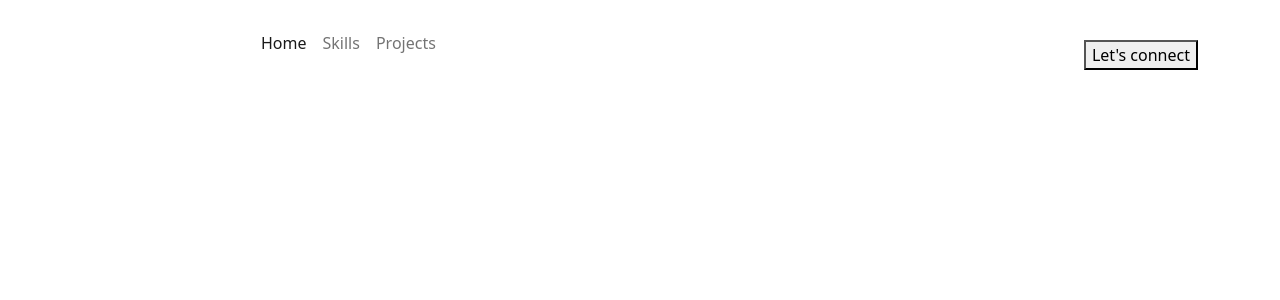
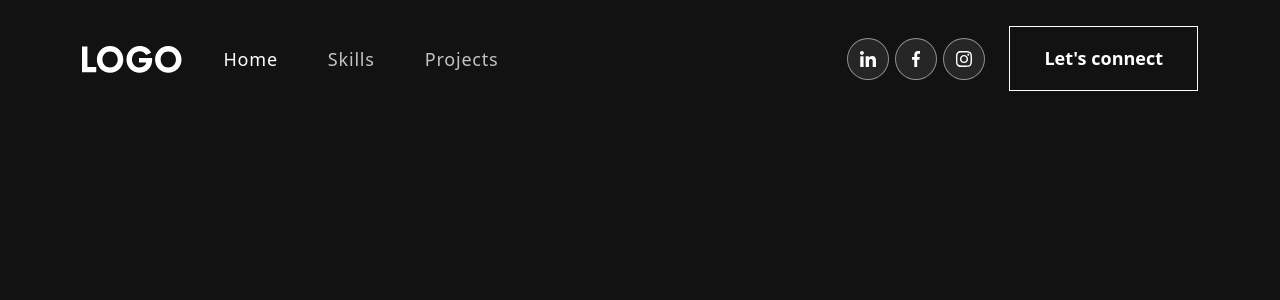
Before and after one commit to TsaiTsaiChieh/portfoilo-test, a React (Create React App) app: page / in a window 1280 px wide. Shown: the top 300 px of the page. Built offline with nearby package versions, Linux system fonts and the light colour scheme.

Commit message:
:sparkles: add Navigation

```diff
--- a/src/App.css
+++ b/src/App.css
@@ -1,3 +1,264 @@
+/************ Custom Font ************/
+@font-face {
+  font-family: Centra;
+  src: url('./assets/font/CentraNo2-Bold.ttf');
+  font-weight: 700;
+}
+
+@font-face {
+  font-family: Centra;
+  src: url('./assets/font/CentraNo2-Medium.ttf');
+  font-weight: 500;
+}
+
+@font-face {
+  font-family: Centra;
+  src: url('./assets/font/CentraNo2-Book.ttf');
+  font-weight: 400;
+}
+
+/************ Default Css ************/
+* {
+  margin: 0;
+  padding: 0;
+  box-sizing: border-box;
+}
+
+html {
+  scroll-behavior: smooth;
+  scroll-padding-top: 75px;
+}
+
+body {
+  font-weight: 400;
+  overflow-x: hidden;
+  position: relative;
+  background-color: #121212 !important;
+  color: #fff !important;
+  font-family: 'Centra' sans-serif !important;
+}
+
+h1,
+h2,
+h3,
+h4,
+h5,
+h6 {
+  line-height: normal;
+}
+p, a, li, button, ul {
+  margin: 0;
+  padding: 0;
+  line-height: normal;
+  text-decoration: none;
+}
+
+a:hover {
+  text-decoration: none;
+}
+
+img {
+  width: 100%;
+  height: auto;
+}
+
+button {
+  border: 0;
+  background-color: transparent;
+}
+
+input:focus, textarea:focus, select:focus {
+  outline: none;
+}
+
+@media (min-width:1700px) {
+	main .container {
+		max-width: 100%;
+		padding: 0 150px;
+	}
+}
+
+p.success {
+	color: green;
+}
+
+p.danger {
+	color: red;
+}
+
+/************ Navbar Css ************/
+nav.navbar {
+  padding: 18px 0;
+  position: fixed;
+  width: 100%;
+  top: 0;
+  z-index: 9999;
+  transition: 0.32s ease-in-out;
+}
+
+nav.navbar.scrolled {
+  padding: 0px 0;
+  background-color: #121212;
+}
+
+nav.navbar a.navbar-brand {
+  width: 9%;
+}
+
+nav.navbar .navbar-nav .nav-link.navbar-link {
+  font-weight: 400;
+  color: #fff !important;
+  letter-spacing: 0.8px;
+  padding: 0 25px;
+  font-size: 18px;
+  opacity: 0.75;
+}
+
+nav.navbar .navbar-nav a.nav-link.navbar-link:hover,
+nav.navbar .navbar-nav a.nav-link.navbar-link.active {
+  opacity: 1;
+}
+
+span.navbar-text {
+  display: flex;
+  align-items: center;
+}
+
+.social-icon {
+  display: inline-block;
+  margin-left: 14px;
+}
+
+.social-icon a {
+  width: 42px;
+  height: 42px;
+  background: rgba(217, 217, 217, 0.1);
+  display: inline-flex;
+  border-radius: 50%;
+  margin-right: 6px;
+  align-items: center;
+  justify-content: center;
+  line-height: 1;
+  border: 1px solid rgba(255, 255, 255, 0.5);
+}
+
+.social-icon a::before {
+  content: "";
+  width: 42px;
+  height: 42px;
+  position: absolute;
+  background-color: #fff;
+  border-radius: 50%;
+  transform: scale(0);
+  transition: 0.3s ease-in-out;
+}
+
+.social-icon a:hover::before {
+  transform: scale(1);
+}
+
+.social-icon a img {
+  width: 40%;
+  z-index: 1;
+  transition: 0.3s ease-in-out;
+}
+
+.social-icon a:hover img {
+  filter: brightness(0) saturate(100%) invert(0%) sepia(7%) saturate(98%) hue-rotate(346deg) brightness(95%) contrast(86%);
+}
+
+.navbar-text button {
+  font-weight: 700;
+  color: #fff;
+  border: 1px solid #fff;
+  padding: 18px 34px;
+  font-size: 18px;
+  margin-left: 18px;
+  position: relative;
+  background-color: transparent;
+  transition: 0.3s ease-in-out;
+}
+
+.navbar-text button span {
+  z-index: 1;
+}
+
+.navbar-text button::before {
+  content: "";
+  width: 0%;
+  height: 100%;
+  position: absolute;
+  background-color: #fff;
+  left: 0;
+  top: 0;
+  z-index: -1;
+  transition: 0.3s ease-in-out;
+}
+
+.navbar-text button:hover {
+  color: #121212;
+}
+
+.navbar-text button:hover::before {
+  content: "";
+  width: 100%;
+  height: 100%;
+  position: absolute;
+}
+
+nav.navbar .navbar-toggler:active,
+nav.navbar .navbar-toggler:focus {
+  outline: none;
+  box-shadow: none;
+}
+
+nav.navbar .navbar-toggler-icon {
+  width: 24px;
+  height: 17px;
+  background-image: none;
+  position: relative;
+  border-bottom: 2px solid #fff;
+  transition: all 300ms linear;
+  top: -2px;
+}
+
+nav.navbar .navbar-toggler-icon:focus {
+  border-bottom: 2px solid #fff;
+}
+
+nav.navbar .navbar-toggler-icon:after,
+nav.navbar .navbar-toggler-icon:before {
+  width: 24px;
+  position: absolute;
+  height: 2px;
+  background-color: #fff;
+  top: 0;
+  left: 0;
+  content: '';
+  z-index: 2;
+  transition: all 300ms linear;
+}
+
+nav.navbar .navbar-toggler-icon:after {
+  top: 8px;
+}
+
+nav.navbar .navbar-toggler[aria-expanded="true"] .navbar-toggler-icon:after {
+  transform: rotate(45deg);
+  background-color: #fff;
+  height: 2px;
+}
+
+nav.navbar .navbar-toggler[aria-expanded="true"] .navbar-toggler-icon:before {
+  transform: translateY(8px) rotate(-45deg);
+  background-color: #fff;
+  height: 2px;
+}
+
+nav.navbar .navbar-toggler[aria-expanded="true"] .navbar-toggler-icon {
+  border-color: transparent;
+}
+
 .App {
   text-align: center;
 }
@@ -32,6 +293,7 @@
   from {
     transform: rotate(0deg);
   }
+
   to {
     transform: rotate(360deg);
   }
--- a/src/components/NavBar.jsx
+++ b/src/components/NavBar.jsx
@@ -38,25 +38,37 @@
         <Navbar.Toggle aria-controls='basic-navbar-nav' />
         <Navbar.Collapse id='basic-navbar-nav'>
           <Nav className='me-auto'>
-            <Nav.Link href='#home'
+            <Nav.Link
+              href='#home'
               className={
                 activeLink === 'home' ? 'active navbar-link' : 'navbar-link'
-              } onClick={() => onUpdateActiveLink('home')}>Home</Nav.Link>
-            <Nav.Link href='#skills' className={
-              activeLink === 'skills' ? 'active navbar-link' : 'navbar-link'
-            } onClick={() => onUpdateActiveLink('skills')}>Skills</Nav.Link>
-            <Nav.Link href='#projects' className={
-              activeLink === 'projects' ? 'active navbar-link' : 'navbar-link'
-            } onClick={() => onUpdateActiveLink('projects')}>Projects</Nav.Link>
+              }
+              onClick={() => onUpdateActiveLink('home')}
+            >
+              Home
+            </Nav.Link>
+            <Nav.Link
+              href='#skills'
+              className={
+                activeLink === 'skills' ? 'active navbar-link' : 'navbar-link'
+              }
+              onClick={() => onUpdateActiveLink('skills')}
+            >
+              Skills
+            </Nav.Link>
+            <Nav.Link
+              href='#projects'
+              className={
+                activeLink === 'projects' ? 'active navbar-link' : 'navbar-link'
+              }
+              onClick={() => onUpdateActiveLink('projects')}
+            >
+              Projects
+            </Nav.Link>
           </Nav>
           <span className='navbar-text'>
             <div className='social-icon'>
-              <a
-                href='/'
-                onClick={() => {
-                  setActiveLink('home')
-                }}
-              >
+              <a href='/'>
                 <img src={navIcon1} alt='' />
               </a>
               <a href='/'>
```
